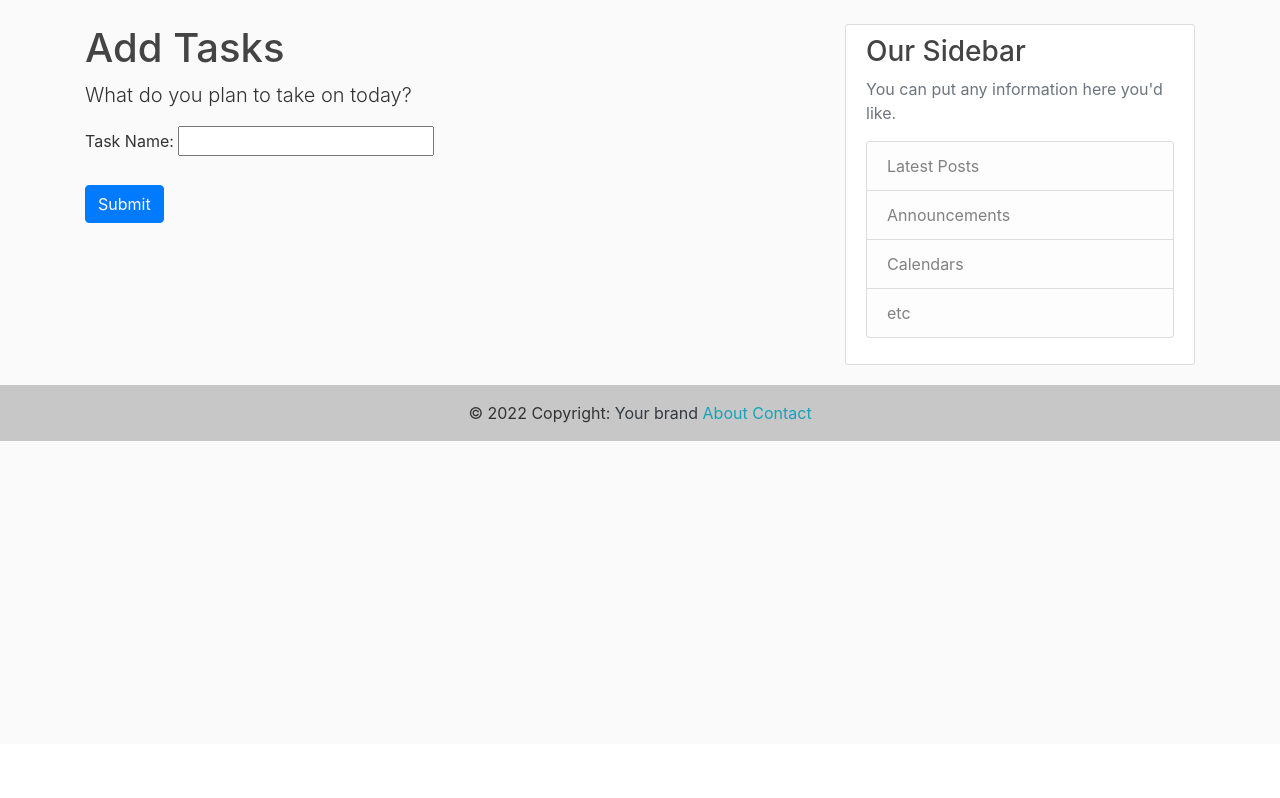
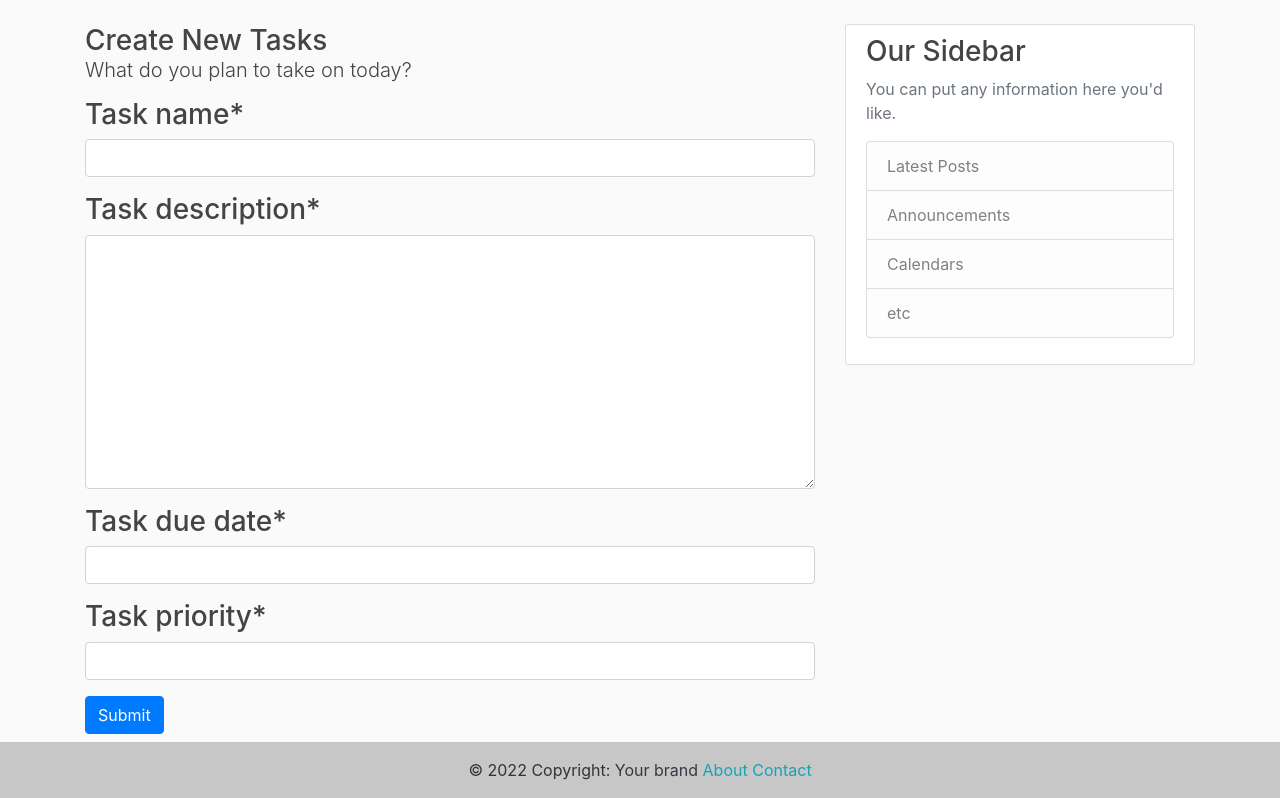
Before and after one commit to alvyynm/django-todo-webapp, a Django app: page /addtask/ in a window 1280 px wide. Shown: the part 56-854 px from the top of the page. Before the commit the page ends 497 px from the top, so only its background shows below. Run offline with Django 4.2, Linux system fonts and the light colour scheme; some libraries are stand-ins or nearby versions.

Commit message:
Fix task creation logic

```diff
--- /dev/null
+++ b/task/forms.py
@@ -0,0 +1,8 @@
+from .models import Task
+
+from django import forms
+
+class ToDoForm(forms.ModelForm):
+    class Meta:
+        model = Task
+        fields = ['task_name', 'task_description', 'task_due_date', 'task_priority']
--- a/task/models.py
+++ b/task/models.py
@@ -1,10 +1,9 @@
-from enum import auto
 from django.db import models
 
 class Task(models.Model):
     task_name = models.CharField(max_length=40)
     task_description = models.TextField()
-    task_duedate = models.DateField()
+    task_due_date = models.DateField()
     task_priority = models.IntegerField()
 
     # def __str__(self):
--- a/task/templates/task/add.html
+++ b/task/templates/task/add.html
@@ -1,13 +1,15 @@
 {% extends 'task/base.html' %}
+{% load crispy_forms_tags %}
 
 {% block content %}
-    <h1>Add Tasks</h1>
+    <h3>Create New Tasks</h3xs>
     <p class="lead"> What do you plan to take on today? </p>
 
-      <form action="{%url 'task-view'%}" method="post">
+      <form action="{%url 'task-add'%}" method="post">
         {% csrf_token %}
-        <label for="3" class="form-label">Task Name:</label>
-        <input type="text" name="task" ><br><br>
+
+        {{ form|crispy }}
+
         <input type="submit" value="Submit" class="btn btn-primary">
     </form>
 {% endblock content %}
--- a/task/templates/task/tasks.html
+++ b/task/templates/task/tasks.html
@@ -12,4 +12,5 @@
             <a href="/task{{ task.id }}"><li class="list-group-item">{{ task.task_name }}</li></a>
         {% endfor %}
     </ol>
+    <button><a href="{% url 'task-add' %}">Create a new task</a></button>
 {% endblock content %}
--- a/task/views.py
+++ b/task/views.py
@@ -1,8 +1,6 @@
-from multiprocessing import context
-from django.shortcuts import render
-from django.http import HttpResponse
+from django.shortcuts import render, redirect
 from .models import Task
-# Create your views here.
+from .forms import ToDoForm
 
 def home(request):
     return render(request, 'task/index.html')
@@ -32,7 +30,13 @@ def task_detail(request, task_id):
     return render(request, 'task/task_detail.html', context)
 
 def add(request):
-    return render(request, 'task/add.html')
+        form = ToDoForm(request.POST or None)
+        if form.is_valid():
+            form.save()
+            return redirect('task-view')
+
+        else:
+                return render(request,'task/add.html', {"form": form})
 
 def about(request):
     return render(request, 'task/about.html')
```
Also changed, not shown: db.sqlite3, task/migrations/0002_rename_task_duedate_task_task_due_date.py (added).
